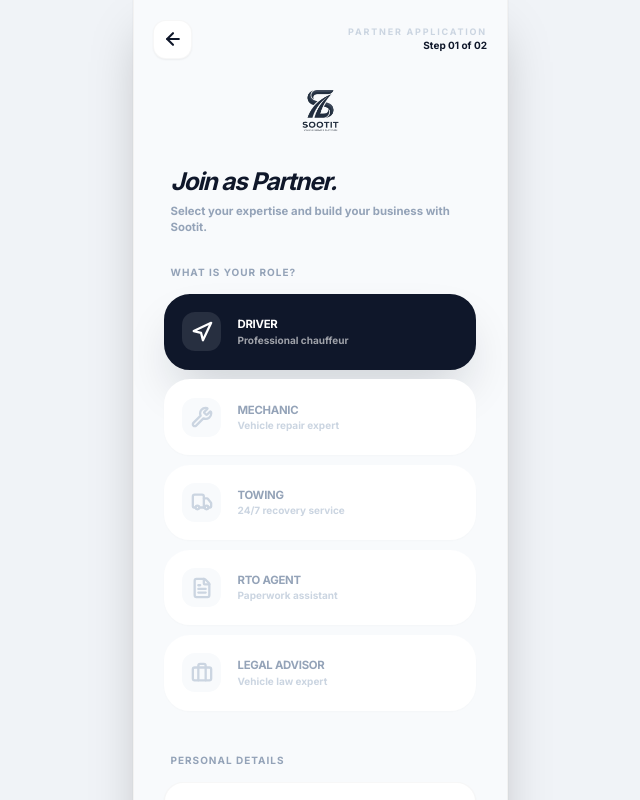
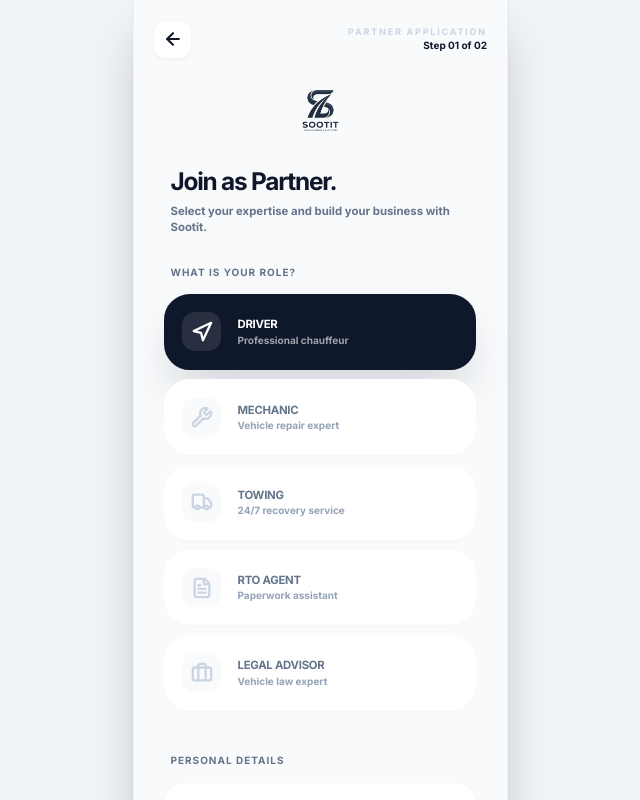
Before and after one commit to Sakshii1531/Sootit, a React (Vite) app in the folder Frontend/: page /vendor/register in a window 1280 px wide. Shown: the top 800 px of the page, without its empty margins (320-960 px from the left). Built offline with nearby package versions, Linux system fonts and the light colour scheme.

Commit message:
vendor ui changed

```diff
--- a/Frontend/src/modules/vendor/pages/VendorLogin.jsx
+++ b/Frontend/src/modules/vendor/pages/VendorLogin.jsx
@@ -53,14 +53,14 @@ const VendorLogin = ({ isEmbedded = false }) => {
     <div className={containerClasses}>
       <motion.div initial={{ opacity: 0, y: 30 }} animate={{ opacity: 1, y: 0 }} className="w-full max-w-sm mx-auto">
         {!isEmbedded && (
-          <div className="h-28 w-28 flex items-center justify-center mx-auto mb-6 overflow-hidden">
+          <div className="h-20 w-20 flex items-center justify-center mx-auto mb-4 overflow-hidden">
             <img src={logo} alt="Sootit" className="w-full h-full object-contain" />
           </div>
         )}
-        <h1 className={`${isEmbedded ? 'text-3xl' : 'text-5xl'} font-black tracking-tighter leading-tight mb-2 uppercase`}>
+        <h1 className={`${isEmbedded ? 'text-2xl' : 'text-3xl'} font-black tracking-tighter leading-tight mb-2 uppercase text-slate-900`}>
           {isEmbedded ? "Partner Login" : <>Partner<br/>Login.</>}
         </h1>
-        <p className={`${isEmbedded ? 'text-sm' : 'text-lg'} font-medium text-neutral-400 mb-8 tracking-tight opacity-90 leading-snug`}>
+        <p className={`${isEmbedded ? 'text-xs' : 'text-sm'} font-bold text-neutral-400 mb-8 tracking-tight opacity-90 leading-snug`}>
            {step === 1 ? "Enter your phone number to receive OTP" : `Enter the 4-digit code sent to +91 ${phoneNumber}`}
         </p>
 
@@ -81,8 +81,8 @@ const VendorLogin = ({ isEmbedded = false }) => {
               </div>
             </div>
 
-            <button type="submit" className="w-full bg-slate-900 text-white rounded-[1.2rem] py-4 font-black uppercase tracking-widest text-[12px] flex items-center justify-center gap-2 active:scale-95 transition-all mt-6 shadow-xl shadow-slate-900/10">
-              GET OTP <ArrowRight size={18} strokeWidth={3} />
+            <button type="submit" className="w-full bg-slate-900 text-white rounded-[1.2rem] py-4 font-black uppercase tracking-widest text-[11px] flex items-center justify-center gap-2 active:scale-95 transition-all mt-6 shadow-2xl shadow-slate-900/20">
+              GET OTP <ArrowRight size={16} strokeWidth={3} />
             </button>
           </form>
         ) : (
--- a/Frontend/src/modules/vendor/pages/VendorRegister.jsx
+++ b/Frontend/src/modules/vendor/pages/VendorRegister.jsx
@@ -59,28 +59,28 @@ const VendorRegister = ({ isEmbedded = false, onSwitchToLogin }) => {
           )}
 
           <div className="mb-8 px-2">
-            <h1 className="text-3xl font-black text-slate-900 tracking-tighter italic leading-none mb-3">Join as Partner.</h1>
-            <p className="text-sm font-bold text-slate-400">Select your expertise and build your business with Sootit.</p>
+            <h1 className="text-3xl font-black text-slate-900 tracking-tighter leading-none mb-3">Join as Partner.</h1>
+            <p className="text-sm font-bold text-slate-500">Select your expertise and build your business with Sootit.</p>
           </div>
 
           <form onSubmit={handleRegister} className="space-y-8">
             {/* Roles Micro-Grid */}
             <div className="space-y-4">
-                <span className="text-[10px] font-black uppercase tracking-widest text-slate-400 pl-2">What is your role?</span>
+                <span className="text-[10px] font-black uppercase tracking-widest text-slate-500 pl-2">What is your role?</span>
                 <div className="grid grid-cols-1 gap-3">
                 {roles.map((r) => (
                     <motion.div
                         key={r.id}
                         whileTap={{ scale: 0.98 }}
                         onClick={() => setRole(r.id)}
-                        className={`p-5 rounded-[2rem] border-2 cursor-pointer transition-all flex items-center gap-5 ${role === r.id ? 'border-slate-900 bg-slate-900 text-white shadow-2xl shadow-slate-900/20' : 'border-white bg-white text-slate-400 shadow-sm shadow-black/[0.02]'}`}
+                        className={`p-5 rounded-[2rem] border-2 cursor-pointer transition-all flex items-center gap-5 ${role === r.id ? 'border-slate-900 bg-slate-900 text-white shadow-2xl shadow-slate-900/20' : 'border-white bg-white text-slate-500 shadow-sm shadow-black/[0.02]'}`}
                     >
                         <div className={`h-12 w-12 rounded-2xl flex items-center justify-center transition-colors ${role === r.id ? 'bg-white/10 text-white' : 'bg-slate-50 text-slate-300'}`}>
                             <r.icon size={22} strokeWidth={2.5} />
                         </div>
                         <div className="flex flex-col">
                             <span className="text-sm font-black uppercase tracking-tight">{r.label}</span>
-                            <span className={`text-[10px] font-bold ${role === r.id ? 'text-white/60' : 'text-slate-300'}`}>{r.desc}</span>
+                            <span className={`text-[10px] font-bold ${role === r.id ? 'text-white/60' : 'text-slate-400'}`}>{r.desc}</span>
                         </div>
                     </motion.div>
                 ))}
@@ -89,7 +89,7 @@ const VendorRegister = ({ isEmbedded = false, onSwitchToLogin }) => {
 
             {/* Direct Information */}
             <div className="space-y-4 pt-4">
-                <span className="text-[10px] font-black uppercase tracking-widest text-slate-400 pl-2">Personal Details</span>
+                <span className="text-[10px] font-black uppercase tracking-widest text-slate-500 pl-2">Personal Details</span>
                 <div className="space-y-3">
                     <div className="bg-white border border-black/[0.03] rounded-3xl p-5 flex items-center gap-4 shadow-sm">
                         <User size={18} className="text-slate-300" strokeWidth={2.5} />
```
